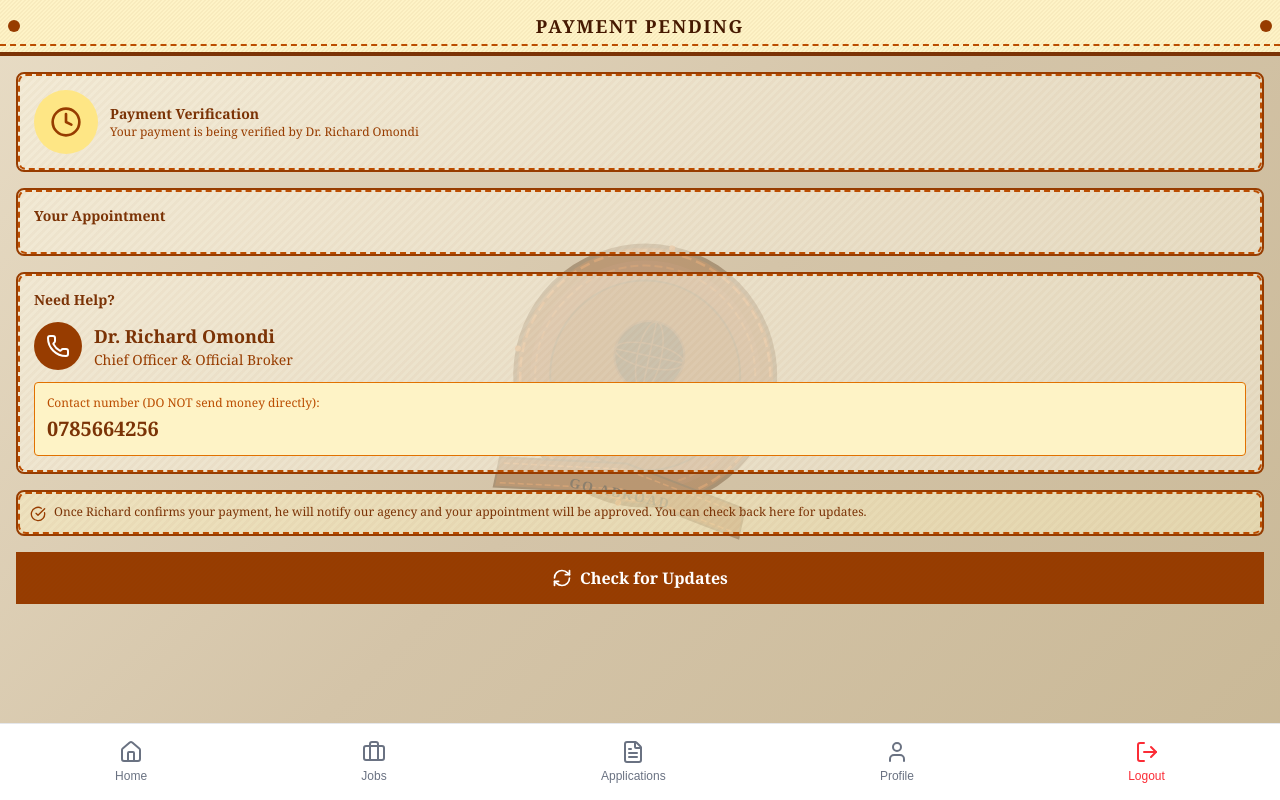
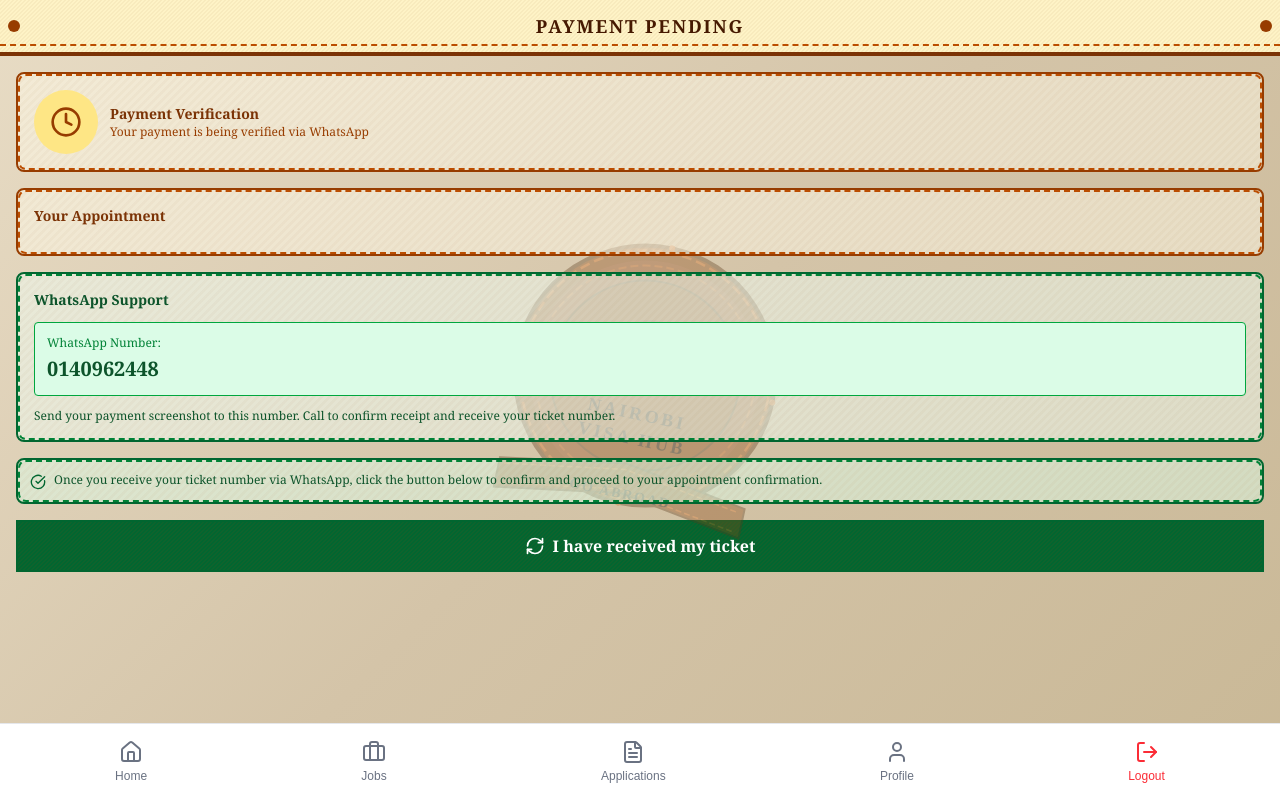
Before and after one commit to brianitira3/nairobi-visa-hub, a Next.js app: page /payment-pending in a window 1280 px wide. Built offline with nearby package versions, Linux system fonts and the light colour scheme.

Commit message:
Update payment-pending page to use WhatsApp verification - changed from Richard to WhatsApp number 0140962448, updated button to 'I have received my ticket' and instructions to confirm after receiving ticket via WhatsApp

```diff
--- a/src/app/payment-pending/page.tsx
+++ b/src/app/payment-pending/page.tsx
@@ -72,7 +72,7 @@ export default function PaymentPendingPage() {
             </div>
             <div>
               <h2 className="text-sm font-serif font-bold text-amber-900">Payment Verification</h2>
-              <p className="text-xs font-serif text-amber-800">Your payment is being verified by Dr. Richard Omondi</p>
+              <p className="text-xs font-serif text-amber-800">Your payment is being verified via WhatsApp</p>
             </div>
           </div>
         </div>
@@ -112,42 +112,34 @@ export default function PaymentPendingPage() {
           </div>
         </div>
 
-        {/* Richard's Contact */}
-        <div className="bg-amber-50/50 p-4 rounded-lg border-2 border-amber-800 relative mb-4" style={{
+        {/* WhatsApp Contact */}
+        <div className="bg-green-50/50 p-4 rounded-lg border-2 border-green-800 relative mb-4" style={{
           backgroundImage: 'linear-gradient(135deg, rgba(139, 69, 19, 0.03) 25%, transparent 25%, transparent 50%, rgba(139, 69, 19, 0.03) 50%, rgba(139, 69, 19, 0.03) 75%, transparent 75%, transparent)',
           backgroundSize: '8px 8px'
         }}>
-          <div className="absolute inset-0 border-2 border-dashed border-amber-700 rounded-lg pointer-events-none"></div>
+          <div className="absolute inset-0 border-2 border-dashed border-green-700 rounded-lg pointer-events-none"></div>
           <div className="relative z-10">
-            <h2 className="text-sm font-serif font-bold text-amber-900 mb-3">Need Help?</h2>
+            <h2 className="text-sm font-serif font-bold text-green-900 mb-3">WhatsApp Support</h2>
 
-            <div className="flex items-center gap-3 mb-3">
-              <div className="w-12 h-12 rounded-full bg-amber-800 flex items-center justify-center">
-                <Phone size={24} className="text-white" />
-              </div>
-              <div>
-                <div className="text-lg font-serif font-bold text-amber-900">Dr. Richard Omondi</div>
-                <div className="text-sm font-serif text-amber-800">Chief Officer & Official Broker</div>
-              </div>
+            <div className="bg-green-100 p-3 rounded border border-green-600 mb-3">
+              <div className="text-xs font-serif text-green-700 mb-1">WhatsApp Number:</div>
+              <div className="text-xl font-serif font-bold text-green-900">0140962448</div>
             </div>
 
-            <div className="bg-amber-100 p-3 rounded border border-amber-600">
-              <div className="text-xs font-serif text-amber-700 mb-1">Contact number (DO NOT send money directly):</div>
-              <div className="text-xl font-serif font-bold text-amber-900">0785664256</div>
-            </div>
+            <p className="text-xs font-serif text-green-900">Send your payment screenshot to this number. Call to confirm receipt and receive your ticket number.</p>
           </div>
         </div>
 
         {/* Info Note */}
-        <div className="bg-amber-100/50 p-3 rounded-lg border-2 border-amber-800 relative mb-4" style={{
+        <div className="bg-green-100/50 p-3 rounded-lg border-2 border-green-800 relative mb-4" style={{
           backgroundImage: 'linear-gradient(135deg, rgba(139, 69, 19, 0.03) 25%, transparent 25%, transparent 50%, rgba(139, 69, 19, 0.03) 50%, rgba(139, 69, 19, 0.03) 75%, transparent 75%, transparent)',
           backgroundSize: '8px 8px'
         }}>
-          <div className="absolute inset-0 border-2 border-dashed border-amber-700 rounded-lg pointer-events-none"></div>
+          <div className="absolute inset-0 border-2 border-dashed border-green-700 rounded-lg pointer-events-none"></div>
           <div className="flex items-start gap-2 relative z-10">
-            <CheckCircle size={16} className="text-amber-800 mt-0.5 flex-shrink-0" />
-            <p className="text-xs font-serif text-amber-900 font-medium">
-              Once Richard confirms your payment, he will notify our agency and your appointment will be approved. You can check back here for updates.
+            <CheckCircle size={16} className="text-green-800 mt-0.5 flex-shrink-0" />
+            <p className="text-xs font-serif text-green-900 font-medium">
+              Once you receive your ticket number via WhatsApp, click the button below to confirm and proceed to your appointment confirmation.
             </p>
           </div>
         </div>
@@ -156,14 +148,14 @@ export default function PaymentPendingPage() {
         <button
           onClick={handleRefresh}
           disabled={isRefreshing}
-          className="w-full border-2 border-amber-800 bg-amber-800 px-4 py-3 text-white font-serif font-bold hover:bg-amber-700 focus:outline-none focus:ring-2 focus:ring-amber-500 focus:ring-offset-2 disabled:bg-amber-600 disabled:cursor-not-allowed transition-colors flex items-center justify-center gap-2"
+          className="w-full border-2 border-green-800 bg-green-800 px-4 py-3 text-white font-serif font-bold hover:bg-green-700 focus:outline-none focus:ring-2 focus:ring-green-500 focus:ring-offset-2 disabled:bg-green-600 disabled:cursor-not-allowed transition-colors flex items-center justify-center gap-2"
           style={{
             backgroundImage: 'linear-gradient(135deg, rgba(139, 69, 19, 0.1) 25%, transparent 25%, transparent 50%, rgba(139, 69, 19, 0.1) 50%, rgba(139, 69, 19, 0.1) 75%, transparent 75%, transparent)',
             backgroundSize: '4px 4px'
           }}
         >
           <RefreshCw size={20} className={isRefreshing ? "animate-spin" : ""} />
-          {isRefreshing ? "Checking..." : "Check for Updates"}
+          {isRefreshing ? "Checking..." : "I have received my ticket"}
         </button>
       </div>
 
```
